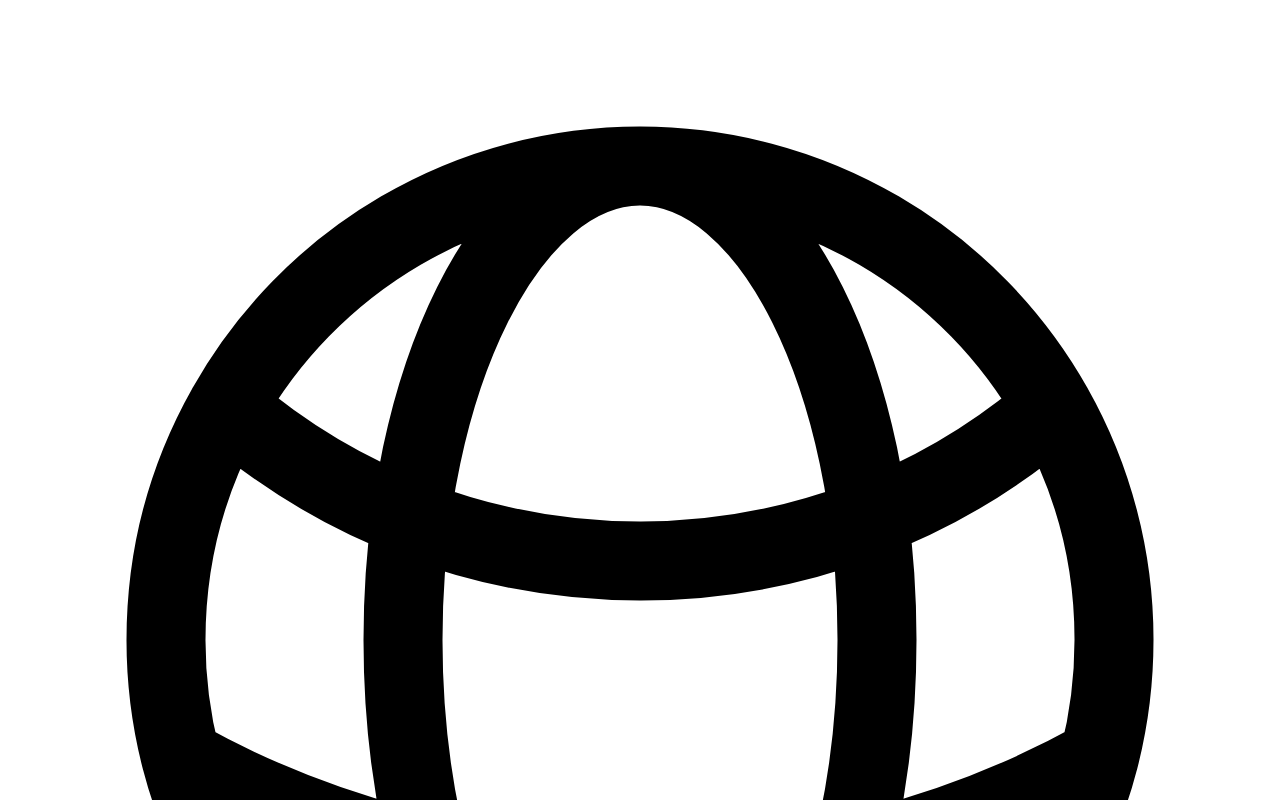
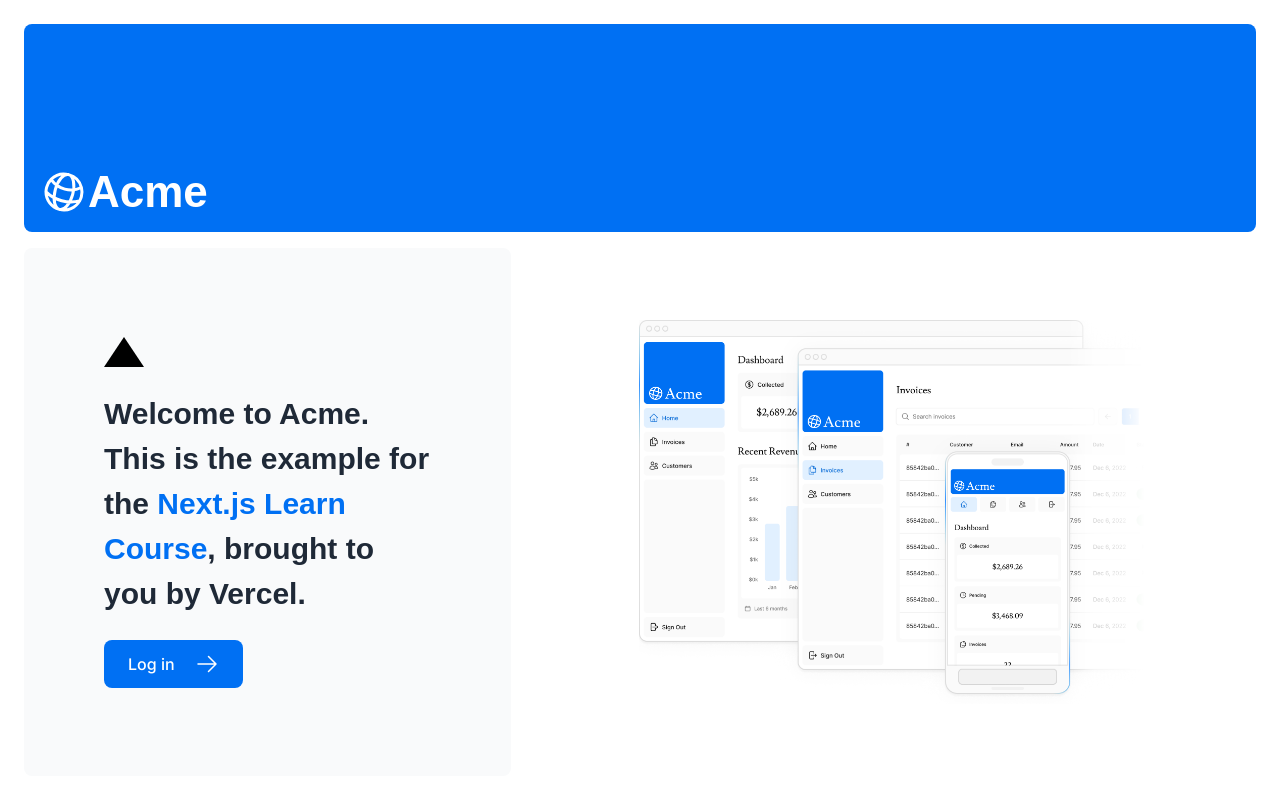
Before and after one commit to ivanovich18/nextjs-practice, a Next.js app: page / in a window 1280 px wide. Shown: the top 800 px of the page. Built offline with nearby package versions, Linux system fonts and the light colour scheme; a web font is replaced by a local one.

Commit message:
Add global CSS import and font class to body element

```diff
--- a/app/layout.tsx
+++ b/app/layout.tsx
@@ -1,3 +1,6 @@
+import '@/app/ui/global.css';
+import { inter } from '@/app/ui/fonts';
+
 export default function RootLayout({
   children,
 }: {
@@ -5,7 +8,7 @@
 }) {
   return (
     <html lang="en">
-      <body>{children}</body>
+      <body className={`${inter.className} antialiased`}>{children}</body>
     </html>
   );
 }
```
